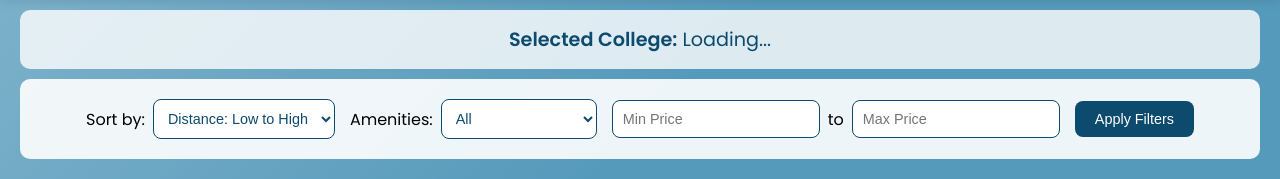
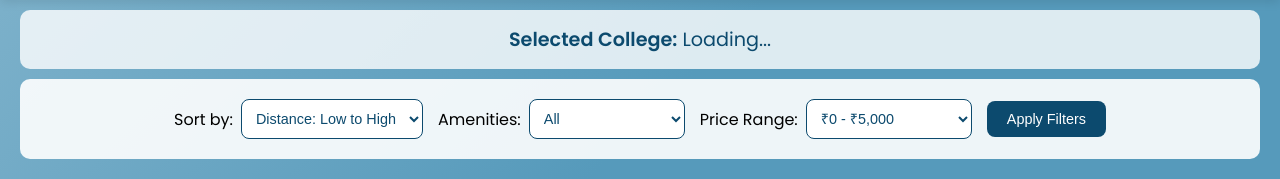
Before and after one commit to Makzz1/ADSProject, a Flask app: page /second_page in a window 1280 px wide. Shown: the part 93-272 px from the top of the page. Run offline with Flask 3, Linux system fonts and the light colour scheme; some libraries are stand-ins or nearby versions.

Commit message:
ui changed

```diff
--- a/templates/second_page.html
+++ b/templates/second_page.html
@@ -200,9 +200,13 @@
         </div>
 
         <div class="filter-group">
-            <input type="number" id="minPrice" placeholder="Min Price">
-            <span>to</span>
-            <input type="number" id="maxPrice" placeholder="Max Price">
+            <label for="priceRange">Price Range:</label>
+            <select id="priceRange">
+                <option value="0-5000">₹0 - ₹5,000</option>
+                <option value="5000-10000">₹5,000 - ₹10,000</option>
+                <option value="10000-15000">₹10,000 - ₹15,000</option>
+                <option value="15000+">₹15,000 and above</option>
+            </select>
         </div>
 
         <button onclick="updatePGListings()">Apply Filters</button>
@@ -237,8 +241,7 @@
                 document.getElementById("collegeName").textContent = data.college_name || "Unknown";
 
                 // Set initial price range
-                document.getElementById("minPrice").value = data.min_price;
-                document.getElementById("maxPrice").value = data.max_price;
+                document.getElementById("priceRange").value = "0-5000";
 
                 updatePGListings();
             })
@@ -251,13 +254,13 @@
         function updatePGListings() {
             let sortOption = document.getElementById("sort").value;
             let selectedAmenity = document.getElementById("amenities").value;
-            let minPrice = parseInt(document.getElementById("minPrice").value) || 0;
-            let maxPrice = parseInt(document.getElementById("maxPrice").value) || Infinity;
+            let priceRange = document.getElementById("priceRange").value;
+
+            let [minPrice, maxPrice] = getPriceRange(priceRange);
 
             let filteredPGs = allPGs.filter(pg => {
                 return (
-                    pg.price >= minPrice &&
-                    pg.price <= maxPrice &&
+                    (priceRange === "15000+" ? pg.price >= 15000 : (pg.price >= minPrice && pg.price <= maxPrice)) &&
                     (selectedAmenity === "all" || pg.amenities.toLowerCase().includes(selectedAmenity.toLowerCase()))
                 );
             });
@@ -275,6 +278,16 @@
 
             displayListings(filteredPGs);
             updateMap(filteredPGs);
+        }
+
+        function getPriceRange(range) {
+            switch(range) {
+                case "0-5000": return [0, 5000];
+                case "5000-10000": return [5000, 10000];
+                case "10000-15000": return [10000, 15000];
+                case "15000+": return [15000, Infinity];
+                default: return [0, Infinity];
+            }
         }
 
         function displayListings(pgs) {
```
